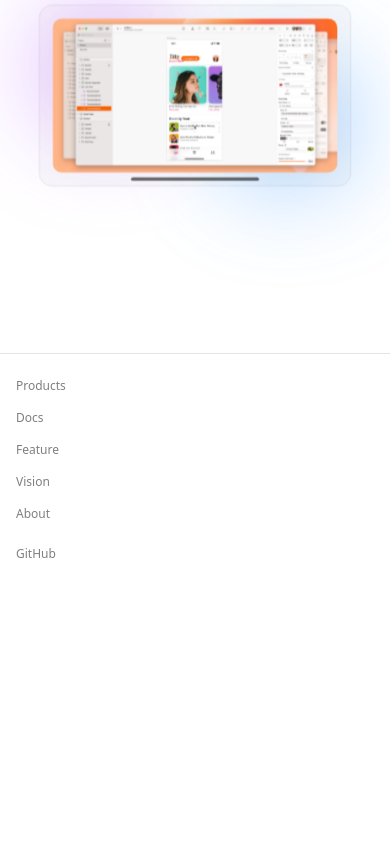
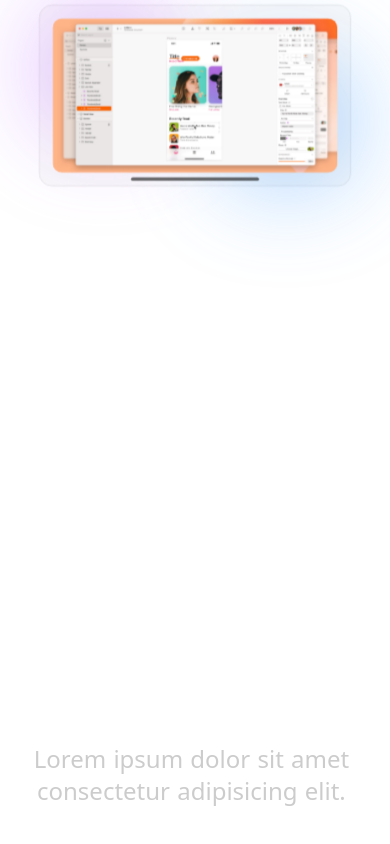
Before and after one commit to basilite/www, a Next.js app: page / in a window 390 px wide. Shown: the part 592-1436 px from the top of the page. Before the commit the page ends 1178 px from the top, so only its background shows below. Built offline with nearby package versions, Linux system fonts and the light colour scheme.

Commit message:
feat(ui): add scroll fade effect to text

```diff
--- /dev/null
+++ b/src/app/lib/components/scrollFadeText.tsx
@@ -0,0 +1,92 @@
+"use client";
+
+import React, { useEffect, useRef } from "react";
+import { gsap } from "gsap";
+import { ScrollTrigger } from "gsap/ScrollTrigger";
+
+gsap.registerPlugin(ScrollTrigger);
+
+interface ScrollFadeTextProps {
+  text: string;
+  className?: string;
+  start?: string;
+  end?: string;
+  height?: string;
+}
+
+const ScrollFadeText: React.FC<ScrollFadeTextProps> = ({
+  text,
+  className,
+  start = "top 60%",
+  end = "bottom 40%",
+  height,
+}) => {
+  const containerRef = useRef<HTMLDivElement | null>(null);
+  const wordRefs = useRef<(HTMLSpanElement | null)[]>([]);
+
+  const wordsArray = text.split(" ").filter((word) => word.trim().length > 0);
+
+  // Reset refs array on each render
+  wordRefs.current = [];
+
+  useEffect(() => {
+    const words = wordRefs.current.filter(Boolean) as HTMLSpanElement[];
+
+    gsap.set(words, { opacity: 0.2 });
+
+    const tl = gsap.timeline({
+      scrollTrigger: {
+        trigger: containerRef.current,
+        start,
+        end,
+        scrub: window.innerWidth < 768 ? 0.5 : true,
+        markers: false,
+      },
+    });
+
+    words.forEach((word, i) => {
+      tl.to(word, { opacity: 1, duration: 0.1 }, i * 0.05);
+    });
+
+    ScrollTrigger.refresh();
+
+    return () => {
+      tl.kill();
+      ScrollTrigger.getAll().forEach((t) => t.kill());
+    };
+  }, [text, start, end]);
+
+  return (
+    <div
+      ref={containerRef}
+      className="relative"
+      style={{ height: height }}
+    >
+      <div
+        className={`${className ?? ""} sticky top-0 left-0 flex justify-center items-center`}
+        style={{ height: height ? "100vh" : "auto" }}
+      >
+        <div>
+          {wordsArray.map((word, index) => (
+            <span
+              key={index}
+              className="word"
+              ref={(el) => {
+                if (el) wordRefs.current[index] = el;
+              }}
+              style={{
+                display: "inline-block",
+                marginRight: "0.3em",
+                opacity: 0.2,
+              }}
+            >
+              {word}
+            </span>
+          ))}
+        </div>
+      </div>
+    </div>
+  );
+};
+
+export default ScrollFadeText;
--- a/src/app/page.tsx
+++ b/src/app/page.tsx
@@ -1,9 +1,18 @@
 import Hero from "./lib/components/hero";
+import ScrollFadeText from "./lib/components/scrollFadeText";
 
 export default function Home() {
   return (
     <>
       <Hero />
+      <div className="">
+        <ScrollFadeText
+          text="Lorem ipsum dolor sit amet consectetur adipisicing elit."
+          className="text-2xl text-center font-medium max-w-xl mx-auto"
+          start="top 40%"
+          height="200vh"
+        />
+      </div>
     </>
   );
 }
```
